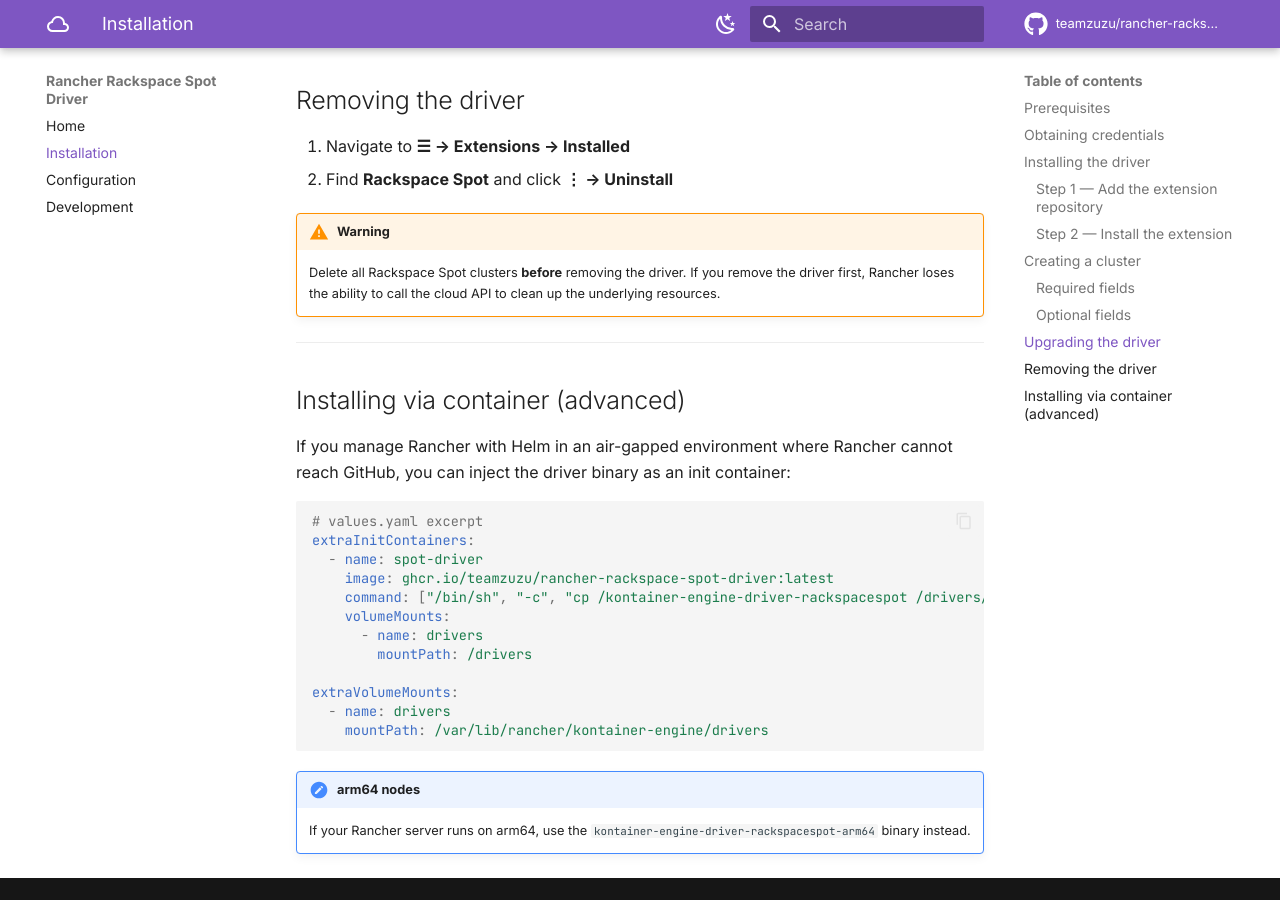
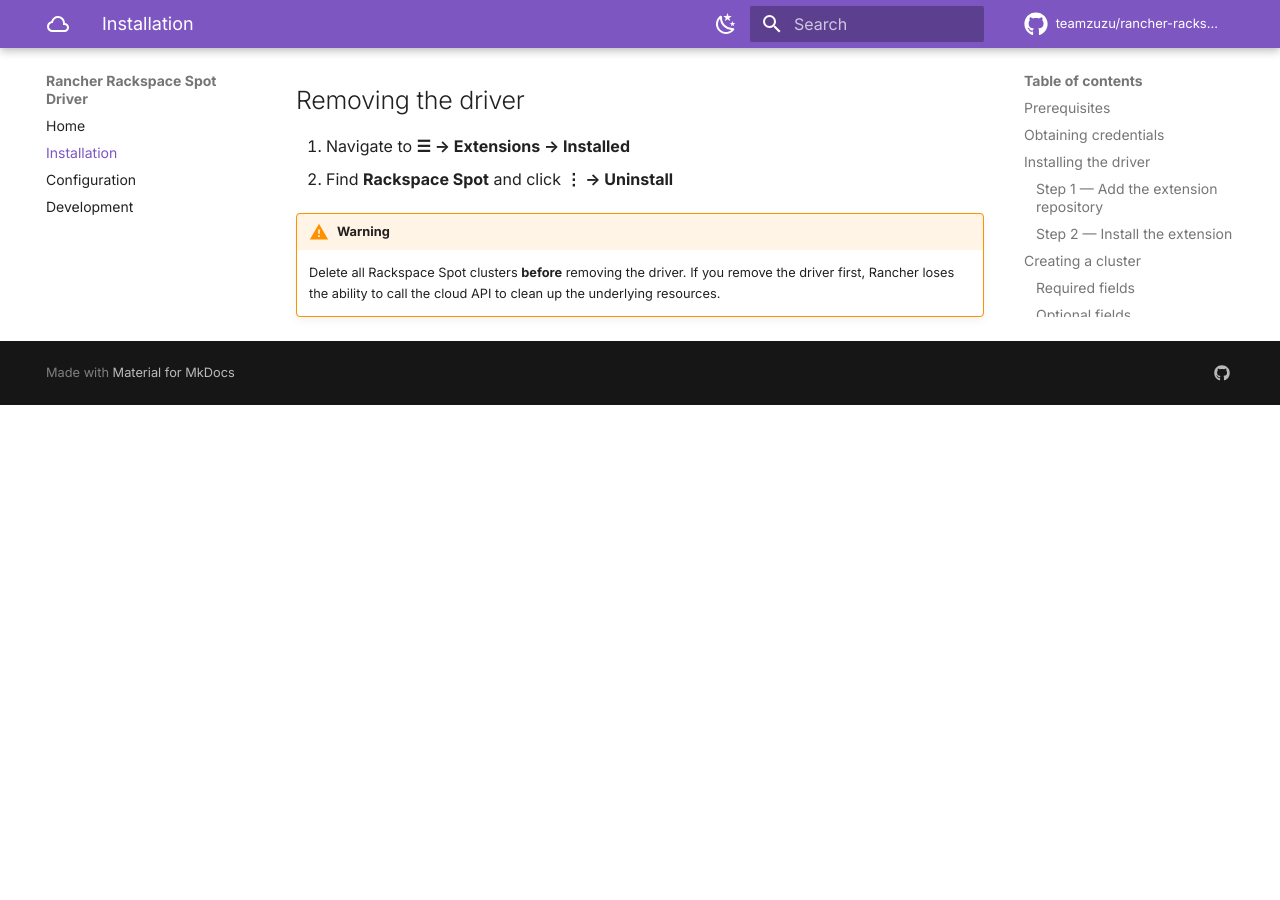
Before and after one commit to teamzuzu/rancher-rackspace-spot-driver, an MkDocs documentation site: the page built from docs/installation.md, in a window 1280 px wide and 900 px high, scrolled down 2994 px. Built offline with MkDocs 1.6.1 and Material for MkDocs 9.7.7, drawn with Linux system fonts in a browser that asks for light colours; comment, search, counter and statistics services are not loaded; the version menu is left out; after the commit the page ends 3399 px from its top, so only the background shows below that.

Commit message:
chore: remove container image build from release workflow and docs
The docker job in release.yml runs a full multi-arch buildx build on every
release, adding unnecessary CI time. Removed the job, the packages/id-token
permissions it required, the Dockerfile path from the auto-release trigger,
and all ghcr.io container references from the docs.

Co-Authored-By: Claude Sonnet 4.6 <noreply@anthropic.com>

````diff
--- a/docs/installation.md
+++ b/docs/installation.md
@@ -115,27 +115,3 @@ Existing clusters are not affected until their next reconciliation.
 
 !!! warning
     Delete all Rackspace Spot clusters **before** removing the driver. If you remove the driver first, Rancher loses the ability to call the cloud API to clean up the underlying resources.
-
----
-
-## Installing via container (advanced)
-
-If you manage Rancher with Helm in an air-gapped environment where Rancher cannot reach GitHub, you can inject the driver binary as an init container:
-
-```yaml
-# values.yaml excerpt
-extraInitContainers:
-  - name: spot-driver
-    image: ghcr.io/teamzuzu/rancher-rackspace-spot-driver:latest
-    command: ["/bin/sh", "-c", "cp /kontainer-engine-driver-rackspacespot /drivers/"]
-    volumeMounts:
-      - name: drivers
-        mountPath: /drivers
-
-extraVolumeMounts:
-  - name: drivers
-    mountPath: /var/lib/rancher/kontainer-engine/drivers
-```
-
-!!! note "arm64 nodes"
-    If your Rancher server runs on arm64, use the `kontainer-engine-driver-rackspacespot-arm64` binary instead.
````
Also changed, not shown: docs/development.md (+0 -2 lines), 2 other files.
